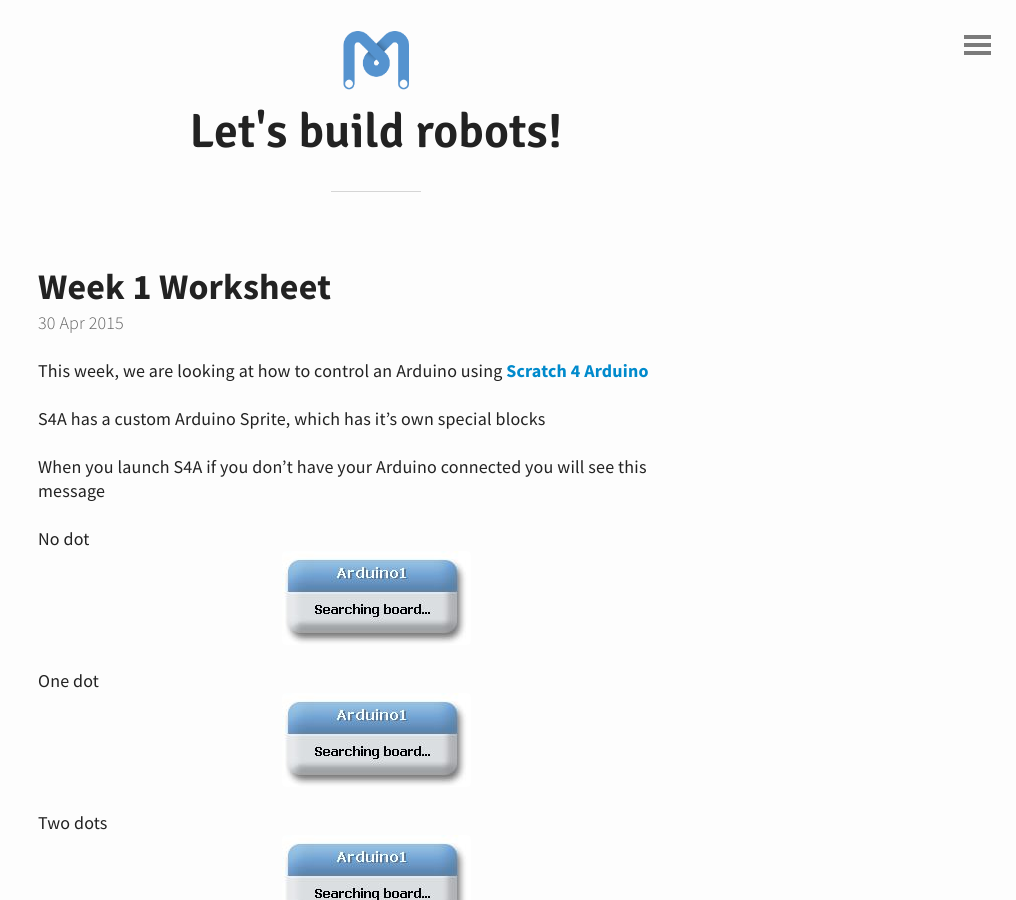
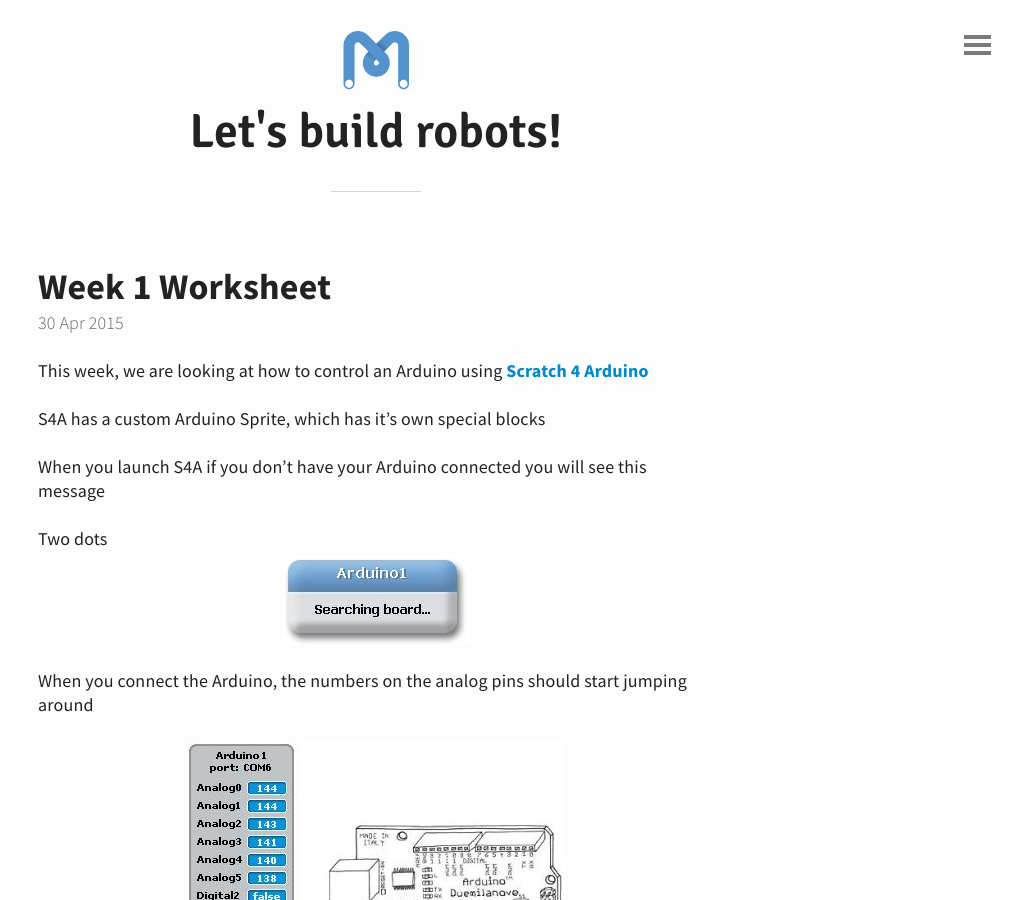
Before and after one commit to letsmake-uk/dharma-school, a Jekyll site: the page built from _posts/2015-04-30-week-1-worksheet.md, in a window 1280 px wide and 900 px high. Shown: the whole window, without its empty margins (264-1280 px from the left). Built offline with Jekyll 4.4.1, drawn with Linux system fonts in a browser that asks for light colours.

Commit message:
removed spaces from image fileNames

```diff
--- a/_posts/2015-04-30-week-1-worksheet.md
+++ b/_posts/2015-04-30-week-1-worksheet.md
@@ -8,18 +8,12 @@ S4A has a custom Arduino Sprite, which has it's own special blocks
 
 When you launch S4A if you don't have your Arduino connected you will see this message
 
-No dot
-![S4A Searching](/img/S4A searching board.jpg "S4A Searching")
-
-One dot
-![S4A Searching](./img/S4A searching board.jpg "S4A Searching")
-
 Two dots
-![S4A Searching](../img/S4A searching board.jpg "S4A Searching")
+![S4A Searching](../img/S4A-searchingBoard.jpg "S4A Searching")
 
 When you connect the Arduino, the numbers on the analog pins should start jumping around
 
-![S4A Arduino Sprite](../img/S4A sprite.jpg "S4A Arduino Sprite")
+![S4A Arduino Sprite](../img/S4A-sprite.jpg "S4A Arduino Sprite")
 
 If you go to the blue "Motion" section at the top left, you should see all of S4A's special Arduino blocks
 
```
Also changed, not shown: img/S4A-searchingBoard.JPG (renamed from img/S4A searching board.JPG), img/S4A-sprite.JPG (renamed from img/S4A sprite.JPG), img/block-analogPinValue.png (renamed from img/block - analog pin value.png), img/block-boardGoTo.png (renamed from img/block - board go to.png), img/block-digitalPinOff.png (renamed from img/block - digital pin off.png), img/block-hideBoard.png (renamed from img/block - hide board.png), img/block-motorAngle.png (renamed from img/block - motor angle.png), img/block-motorDirection.png (renamed from img/block - motor direction.png), img/block-motorOff.png (renamed from img/block - motor off.png), img/block-resetActuators.png (renamed from img/block - reset actuators.png), img/block-resumeConnection.png (renamed from img/block - resume connection.png), img/block-sensorPressed.png (renamed from img/block - sensor pressed.png), img/block-showBoard.png (renamed from img/block - show board.png), img/block-stopConnection.png (renamed from img/block - stop connection.png), 1 more files.
